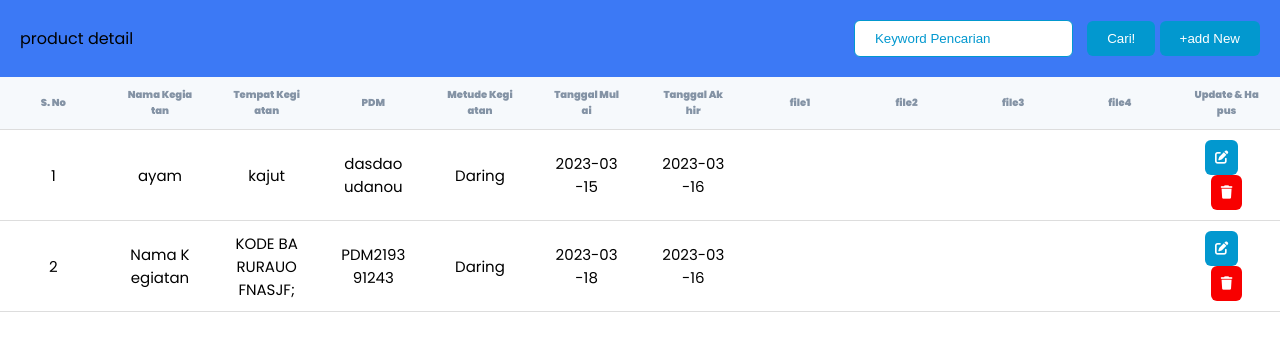
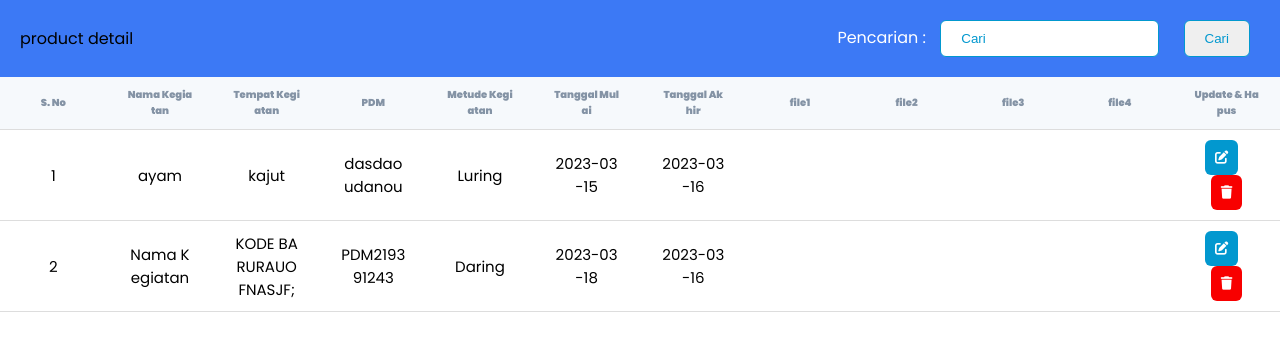
Before and after one commit to RamdanAG/Archive-Website-Input-Activity, a PHP site: page / in a window 1280 px wide. Shown: the top 351 px of the page. Run offline with PHP 8.4, Linux system fonts and the light colour scheme; data comes from the database, SQL or seed files in the repository; some libraries are stand-ins or nearby versions.

Commit message:
fix search

```diff
--- a/Style/Dashboard.css
+++ b/Style/Dashboard.css
@@ -37,6 +37,10 @@ td button:nth-child(1){
 }
 td button:nth-child(2){
     background-color: #f80000;
+}
+
+.cari {
+    color: #fff;
 }
 
 .add_new{
--- a/function.php
+++ b/function.php
@@ -1,5 +1,5 @@
 <?php
-$conn = mysqli_connect("localhost", "root", "", "database_bbpmp");
+$conn = mysqli_connect("localhost", "root", "", "bbpmp");
 $sql = "SELECT * FROM kegiatan";
 
 function tambah($data)
@@ -44,23 +44,26 @@ function tambah($data)
     return mysqli_affected_rows($conn);
 }
 
-function hapus($id){
+function hapus($id)
+{
     global $conn;
     mysqli_query($conn, "DELETE FROM kegiatan WHERE ID_kegiatan = $id");
     return mysqli_affected_rows($conn);
 }
 
-function query($query){
+function query($query)
+{
     global $conn;
     $result = mysqli_query($conn, $query);
     $rows = [];
-    while ( $row = mysqli_fetch_assoc($result)){
+    while ($row = mysqli_fetch_assoc($result)) {
         $rows[] = $row;
     }
     return $rows;
 }
 
-function ubah($data){
+function ubah($data)
+{
     global $conn;
 
     $ID_kegiatan = "";
@@ -120,18 +123,23 @@ function ubah($data){
     }
 }
 
-function cari($keyword){
+function cari($keyword)
+{
     global $conn;
-    $query = "SELECT * FROM kegiatan WHERE metode_kegiatan LIKE '%$keyword%'";
-    $result = mysqli_query($conn, $query);
-    $rows = [];
-    while ( $row = mysqli_fetch_assoc($result)){
-        $rows[] = $row;
-    }
-    return $rows;
+    $query = "SELECT * FROM kegiatan WHERE nama_kegiatan LIKE '%$keyword%' OR metode_kegiatan LIKE '%$keyword%'";
+
+    return mysqli_query($conn, $query);
+
+    // $result = mysqli_query($conn, $query);
+    // $rows = [];
+    // while ($row = mysqli_fetch_assoc($result)) {
+    //     $rows[] = $row;
+    // }
+    // return $rows;
 }
 
-function register($data) {
+function register($data)
+{
     global $conn;
 
     $username = strtolower(stripslashes($data["username"]));
@@ -140,12 +148,12 @@ function register($data) {
 
     $result = mysqli_query($conn, "SELECT username FROM akun WHERE username = '$username'");
 
-    if($data["kode_pegawai"] !== $kode_pegawai) {
+    if ($data["kode_pegawai"] !== $kode_pegawai) {
         echo "<script>alert('Kode Tidak Sesuai');</script>";
         return false;
     }
 
-    if(mysqli_fetch_assoc($result)) {
+    if (mysqli_fetch_assoc($result)) {
         echo "<script>alert('Username Sudah Terdaftar');</script>";
         return false;
     }
@@ -154,4 +162,3 @@ function register($data) {
     mysqli_query($conn, "INSERT INTO akun VALUES('', '$username', '$password', '$kode_pegawai')");
     return mysqli_affected_rows($conn);
 }
-?>
--- a/index.php
+++ b/index.php
@@ -3,40 +3,49 @@ require 'function.php';
 // Ambil semua data kegiatan
 $kegiatan = query("SELECT * FROM kegiatan");
 
-// Cari kegiatan berdasarkan keyword
-if (isset($_POST["cari"])) {
-    $keyword = trim(htmlspecialchars($_POST["keyword"]));
-    $kegiatan = cari($keyword);
-}
+// // Cari kegiatan berdasarkan keyword
+// if (isset($_GET["cari"])) {
+//     $keyword = trim(htmlspecialchars($_GET["cari"]));
+//     $kegiatan = cari($keyword);
+// }
+
 ?>
 
 <!DOCTYPE html>
 <html lang="en">
+
 <head>
     <meta charset="UTF-8">
     <meta http-equiv="X-UA-Compatible" content="IE=edge">
     <meta name="viewport" content="width=device-width, initial-scale=1.0">
-    <title>Document</title>
+    <title>Archive - Website</title>
     <link rel="stylesheet" href="Style/Dashboard.css" />
     <link rel="stylesheet" href="https://cdnjs.cloudflare.com/ajax/libs/font-awesome/6.3.0/css/all.min.css" />
 </head>
 
 <body style="background-color:white;">
-    <div class="table">
+    <div class="table" id="myTable">
         <div class="table_header">
             <p>product detail</p>
             <div>
-                <form action="" method="post">
-                    <input placeholder="Keyword Pencarian" name="keyword" autofocus autocomplete="off"/>
-                    <button type="submit" name="cari" class="add_new" id="keyword">Cari!</button>
-                    <button class="add_new">+add New</button>
+                <form action="" method="get">
+                    <label class="cari">Pencarian :</label>
+                    <input type="text" name="cari" placeholder="Cari">
+                    <input type="submit" value="Cari">
                 </form>
             </div>
         </div>
         <?php
         $sql = "SELECT * FROM kegiatan";
 
-        $result = mysqli_query($conn, $sql);
+        // $result = mysqli_query($conn, $sql);
+
+        if (isset($_GET['cari'])) {
+            $keyword = $_GET['cari'];
+            $kegiatan = cari($keyword);
+        } else {
+            $kegiatan = mysqli_query($conn, $sql);
+        }
 
         // Menampilkan data dalam tabel
         echo '<div class="table_section">';
@@ -59,9 +68,9 @@ if (isset($_POST["cari"])) {
         echo '</thead>';
         echo '<tbody>';
 
-                    if (mysqli_num_rows($result) > 0) {
+        if (mysqli_num_rows($kegiatan) > 0) {
             $no = 1;
-                    while ($row = mysqli_fetch_assoc($result)) {
+            while ($row = mysqli_fetch_assoc($kegiatan)) {
                 echo '<tr>';
                 echo '<td>' . $no++ . '</td>';
                 echo '<td>' . $row['nama_kegiatan'] . '</td>'; // Ganti dengan kolom gambar Anda
@@ -75,8 +84,8 @@ if (isset($_POST["cari"])) {
                 echo '<td>' . $row['file3'] . '</td>'; // Ganti dengan kolom owner Anda
                 echo '<td>' . $row['file4'] . '</td>'; // Ganti dengan kolom owner Anda
                 echo '<td>';
-                        echo '<button style="margin-right: 10px;"><a style="color:white;" href="update.php?ID_kegiatan='. $row["ID_kegiatan"] .'"><i class="fa-solid fa-pen-to-square"></i></a></button>';
-                        echo '<button><a style="color:white;" href="hapus.php?ID_kegiatan='. $row["ID_kegiatan"] .'"><i class="fa-sharp fa-solid fa-trash"></i></a></button>';
+                echo '<button style="margin-right: 10px;"><a style="color:white;" href="update.php?ID_kegiatan=' . $row["ID_kegiatan"] . '"><i class="fa-solid fa-pen-to-square"></i></a></button>';
+                echo '<button><a style="color:white;" href="hapus.php?ID_kegiatan=' . $row["ID_kegiatan"] . '"><i class="fa-sharp fa-solid fa-trash"></i></a></button>';
                 echo '</tr>';
             }
         }
```
Also changed, not shown: Login.php (+10 -7 lines), kegiatan.sql (renamed from database_bbpmp.sql, +17 -42 lines). Lines whose indentation alone changed are shown as unchanged.
